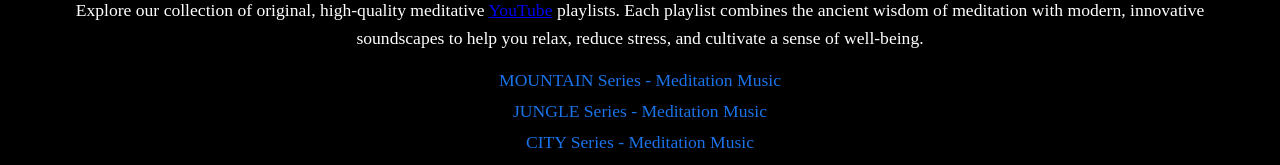
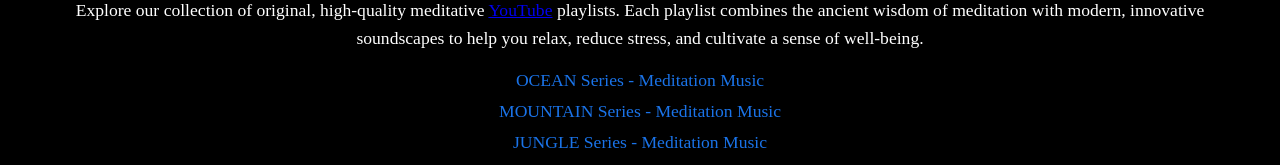
Before and after one commit to jahpe777/om-synthesis-studios, a React (Create React App) app: page /playlists in a window 1280 px wide. Shown: the part 621-786 px from the top of the page. Built offline with nearby package versions, Linux system fonts and the light colour scheme; the HTML template or start-up script is replaced by a standard one.

Commit message:
240729 added OCEAN playlist

```diff
--- a/src/components/PlaylistsPage.js
+++ b/src/components/PlaylistsPage.js
@@ -1,6 +1,11 @@
 import React from "react";
 
 const playlists = [
+  {
+    title: "OCEAN Series - Meditation Music",
+    youtube_link:
+      "https://youtube.com/playlist?list=PLJfvMQgAiaWav8zwRgUq-0nlYci7C3FeJ&feature=shared",
+  },
   {
     title: "MOUNTAIN Series - Meditation Music",
     youtube_link:
```
